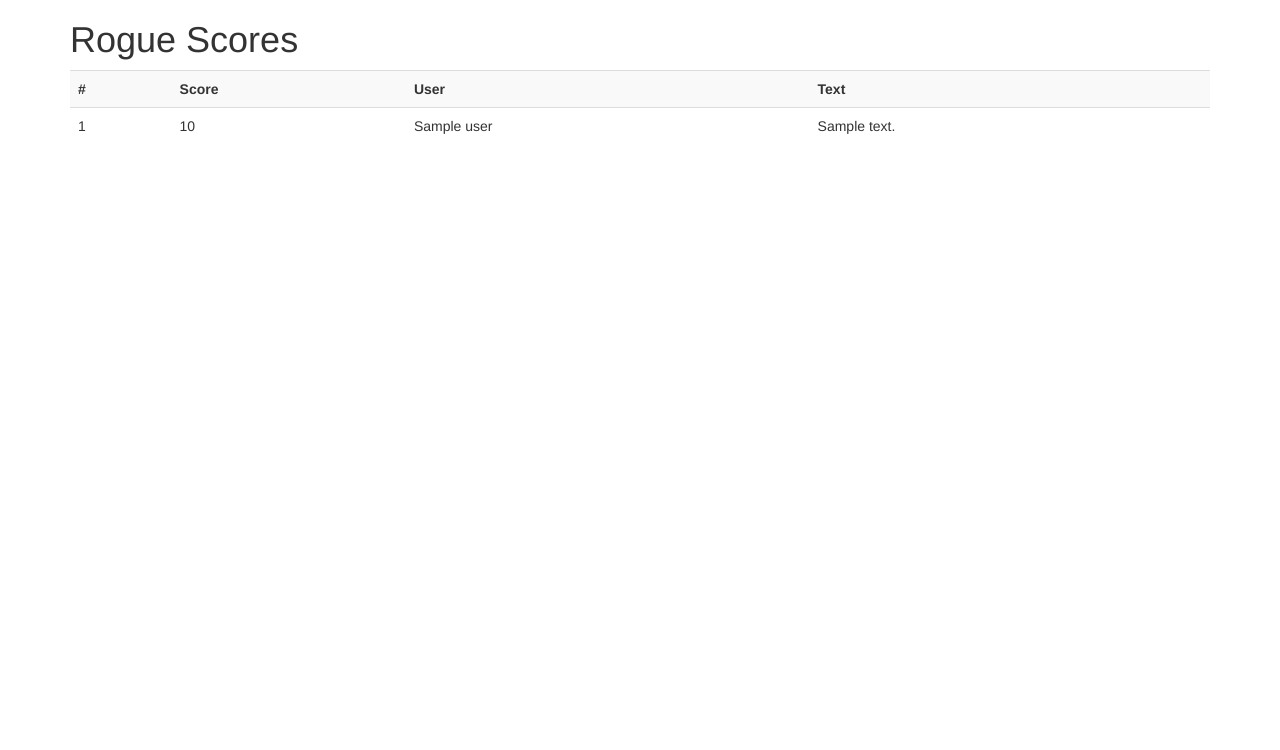
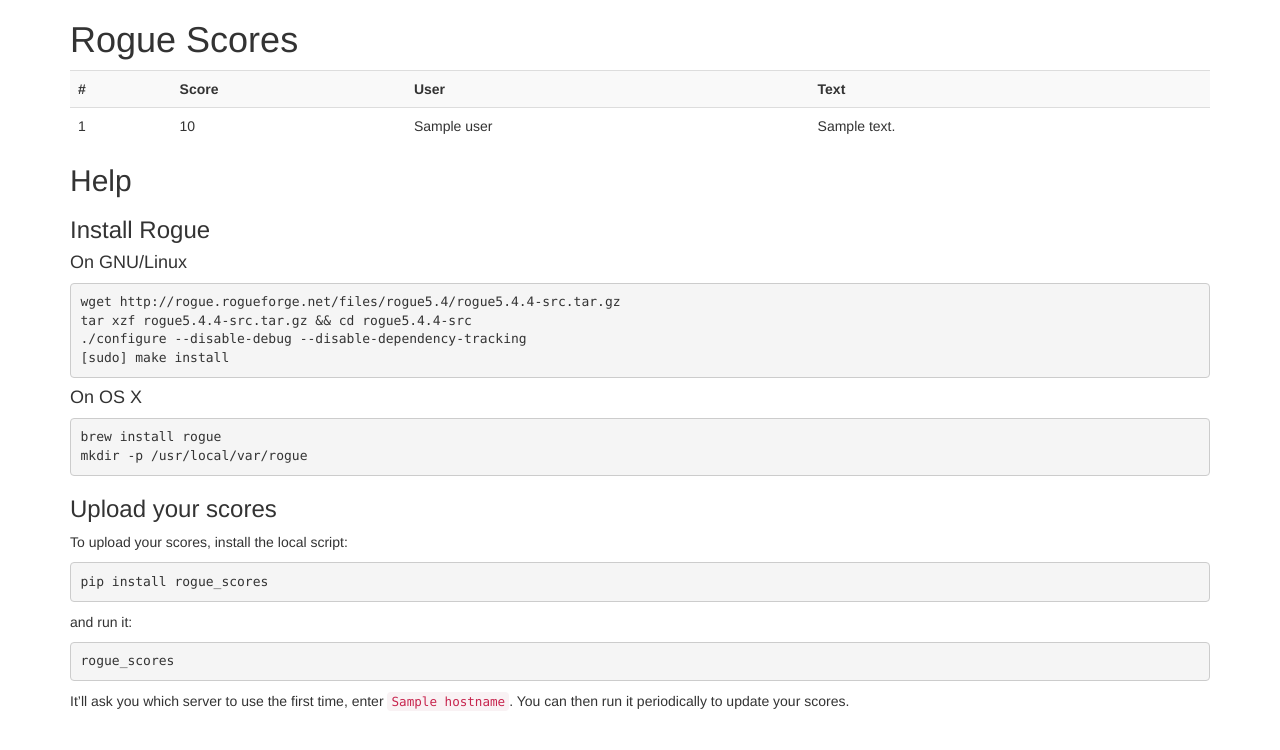
Before and after one commit to bfontaine/rogue_scores, a Flask app: template rogue_scores/templates/main.html in a window 1280 px wide. Shown: the top 750 px of the page. Run offline with Flask 2, Linux system fonts and the light colour scheme; the template is opened without the code that fills it: most values are stand-ins (such as "Sample title", 1, 10 or a date in 2020); some libraries are stand-ins or nearby versions.

Commit message:
help text added on the index page

```diff
--- a/rogue_scores/templates/main.html
+++ b/rogue_scores/templates/main.html
@@ -9,7 +9,7 @@
   </head>
   <body class="app">
     <div class="container">
-      <h1>Rogue Scores</h2>
+      <h1>Rogue Scores</h1>
 
       <table class="table table-striped">
         <tr><th>#</th><th>Score</th><th>User</th><th>Text</th></tr>
@@ -22,6 +22,25 @@
         </tr>
         {% endfor %}
       </table>
+      <h2>Help</h2>
+      <h3>Install Rogue</h3>
+      <h4>On GNU/Linux</h4>
+      <pre><code>wget http://rogue.rogueforge.net/files/rogue5.4/rogue5.4.4-src.tar.gz
+tar xzf rogue5.4.4-src.tar.gz &amp;&amp; cd rogue5.4.4-src
+./configure --disable-debug --disable-dependency-tracking
+[sudo] make install</code></pre>
+      <h4>On OS X</h4>
+      <pre><code>brew install rogue
+mkdir -p /usr/local/var/rogue</code></pre>
+      <h3>Upload your scores</h3>
+      <p>To upload your scores, install the local script:</p>
+      <pre><code>pip install rogue_scores</code></pre>
+      <p>and run it:</p>
+      <pre><code>rogue_scores</code></pre>
+      <p>It’ll ask you which server to use the first time, enter
+         <code>{{ hostname }}</code>. You can then run it periodically to
+         update your scores.</p>
+
     </div>
   </body>
 </html>
--- a/rogue_scores/web.py
+++ b/rogue_scores/web.py
@@ -105,10 +105,11 @@ def merge_scores(scs):
 @app.route("/")
 def index():
     init_scores()
+    hostname = request.headers.get('Host')
     with open(app.config['SCORES'], 'r') as f:
         s = json.loads(f.read())
         s = [dict(zip(('user', 'score', 'text'), l)) for l in s]
-        return render_template('main.html', scores=s)
+        return render_template('main.html', scores=s, hostname=hostname)
 
 
 @app.route('/scores', methods=['POST'])
```
